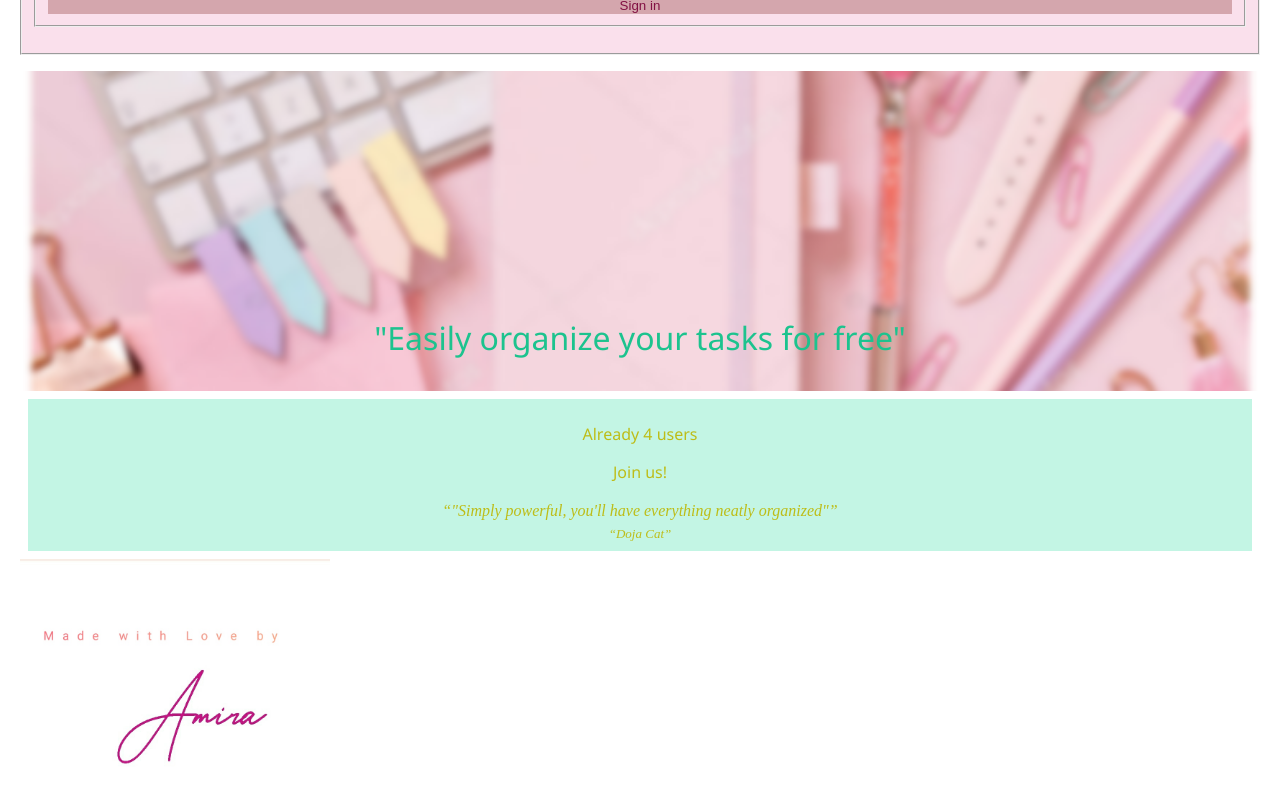
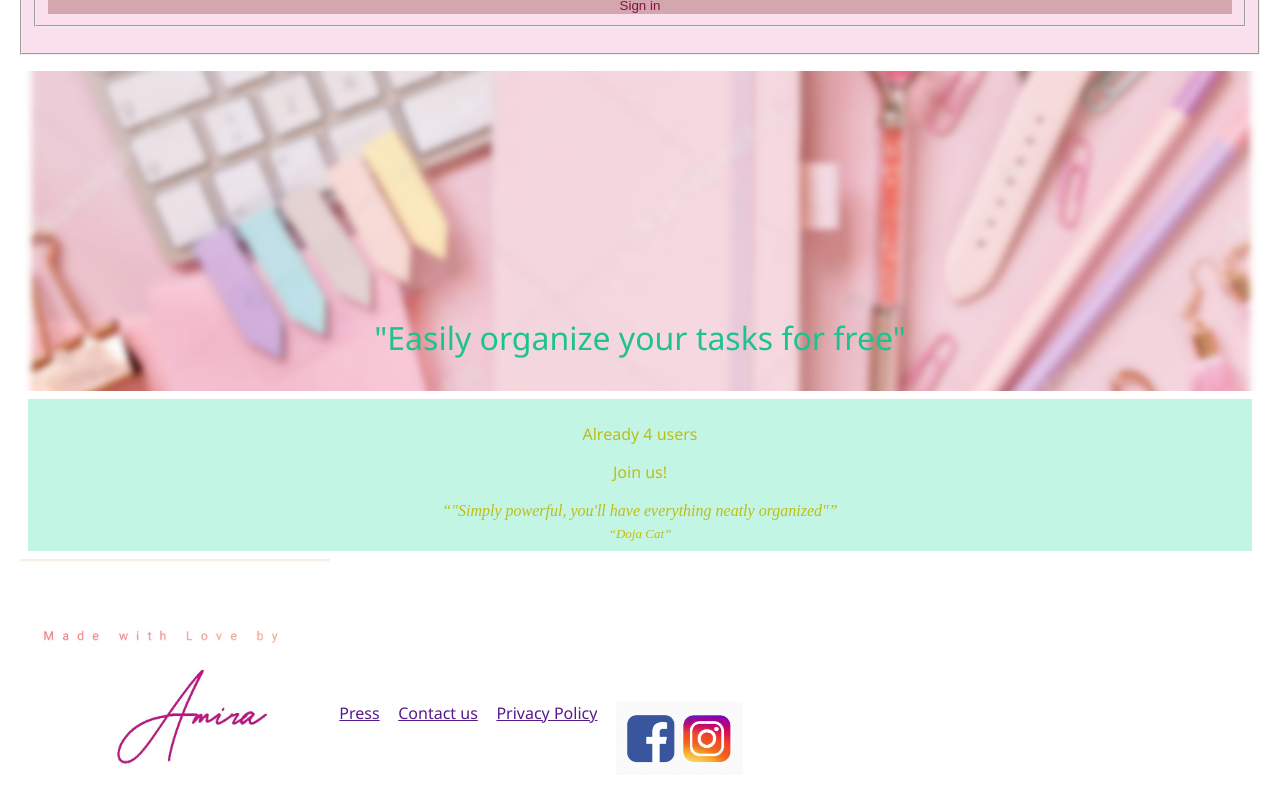
Before and after one commit to amiralala/todo-list, a Vue app: page / in a window 1280 px wide. Shown: the part 376-1176 px from the top of the page. Built offline with nearby package versions, Linux system fonts and the light colour scheme.

Commit message:
styling + corrections in add task

```diff
--- a/src/components/MyFooter.vue
+++ b/src/components/MyFooter.vue
@@ -5,13 +5,42 @@
 <template>
     <footer>
         <img class="signature" src="../images/1692436112449.jpg" alt="signature">
+        <div class="links">
+            <a href="" class="link">Press</a>
+            <a href="" class="link">Contact us</a>
+            <a href="" class="link">Privacy Policy</a>
+            <a href="" class="link">
+                <img class="social-logos" src="../icones/facebook_insta.png" alt="social networks logos">
+            </a>
+        </div>
     </footer>
 </template>
 
 
 <style>
-.signature{
+.signature {
     width: 25%;
-    float: left;
 }
-</style>
+
+footer {
+    display: flex;
+    flex-direction: row;
+    justify-content: space-between;
+    align-items:end;
+}
+
+.links {
+    display:flex;
+    flex-direction: row;
+    justify-content: flex-end;
+    align-items:start;
+}
+
+.link {
+    margin: 0 1%;
+    white-space:nowrap;
+}
+
+.social-logos {
+    width: 20%;
+}</style>
--- a/src/components/UserLogging.vue
+++ b/src/components/UserLogging.vue
@@ -22,7 +22,7 @@ const onSubmitSignIn = async () => {
     router.push('/taskslist')
 }
 
-const onSubmitNew = () => {
+const onSubmitNew = async () => {
     if (password.value.length < 6) {
         window.alert("Password should be 6 characters minimum");
     }
@@ -30,7 +30,7 @@ const onSubmitNew = () => {
         window.alert("Passwords do not match");
     }
     else {
-        userStore.createNewUser(email.value, password.value);
+        await userStore.createNewUser(email.value, password.value);
         router.push("/taskslist")
         console.log("after creation", userStore.user);
     }
--- a/src/stores/task.js
+++ b/src/stores/task.js
@@ -14,8 +14,9 @@ export const useTaskStore = defineStore("taskStore", () => {
     else tasks.value = data;
     console.log("tasks: ", tasks.value);
   }
-  const insertTask = async (title, task_type, is_complete, priority, deadline) => {
+  const insertTask = async (userId, title, task_type, is_complete, priority, deadline) => {
     let rowData = {};
+    rowData.user_id = userId;
     rowData.title = title;
     rowData.task_type = task_type;
     rowData.is_complete = is_complete;
--- a/src/views/GeneralTasksUser.vue
+++ b/src/views/GeneralTasksUser.vue
@@ -19,8 +19,12 @@ const displayType = ref("table")
 
 const updateList = () => { taskStore.fetchTasks(); }
 const addTask = async () => {
-    await taskStore.insertTask(title.value, taskType.value, false, priority.value, deadLine.value);
+    await taskStore.insertTask(userStore.user.user.id, title.value, taskType.value, false, priority.value, deadLine.value);
     await taskStore.fetchTasks();
+    title.value="";
+    taskType.value="";
+    priority.value="medium";
+    deadLine.value="";
 };
 </script>
 
@@ -89,7 +93,7 @@ fieldset {
     margin-left: 1%;
 }
 
-.display-select{
+.display-select {
     margin-bottom: 2%;
 }
 </style>
--- a/src/views/Welcome.vue
+++ b/src/views/Welcome.vue
@@ -40,7 +40,7 @@ import MyFooter from '../components/MyFooter.vue'
 
 .menu a {
     text-decoration: none;
-    color: rgb(177, 109, 109);
+    color: rgb(167, 7, 58);
     font-weight: bold;
     margin-right: 2%;
     white-space: nowrap;
```
Also changed, not shown: src/icones/facebook-icon.png (added), src/icones/facebook_insta.png (added).
